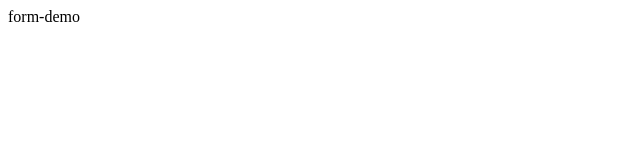
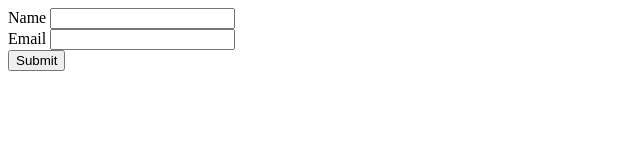
Before and after one commit to satyadev0655/Web-HTML-Practice, a website: page pages/form.html in a window 1280 px wide. Shown: the whole page, without its empty margins (0-640 px from the left). Drawn offline with Linux system fonts and the light colour scheme.

Commit message:
2 files modified, 1 added

```diff
--- a/index.js
+++ b/index.js
@@ -12,6 +12,10 @@ app.get('/', (req, res) => {
 
 app.get('/form-demo', (req, res) => {
   res.sendFile(path.resolve('pages/form.html'));
+});
+
+app.get('/idclass', (req, res) => {
+  res.sendFile(path.resolve('pages/idclass.html'));
 });
 
 app.get('/marquee-demo', (req, res) => {
--- a/pages/form.html
+++ b/pages/form.html
@@ -1,5 +1,11 @@
 <html>
   <body>
-  form-demo
+  <form>
+    Name <input type="text" required> <br>
+
+    Email <input type="email" required> <br>
+
+    <input type="submit">
+  </form>
   </body>
 </html>
```
Also changed, not shown: pages/idclass.html (added).
